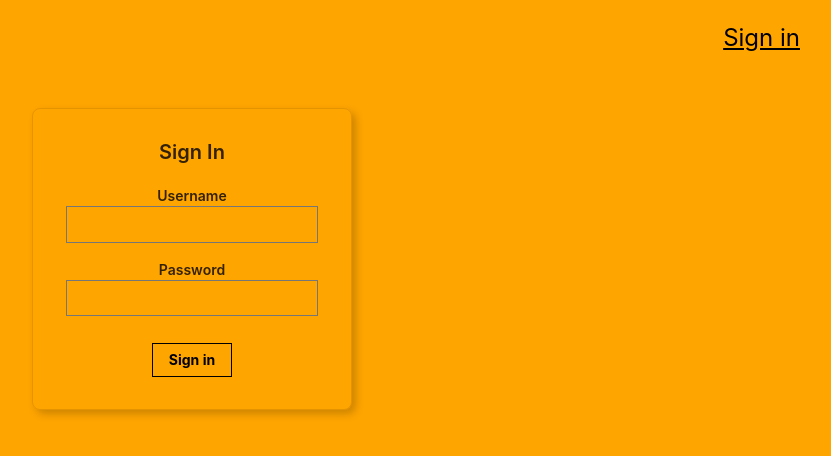
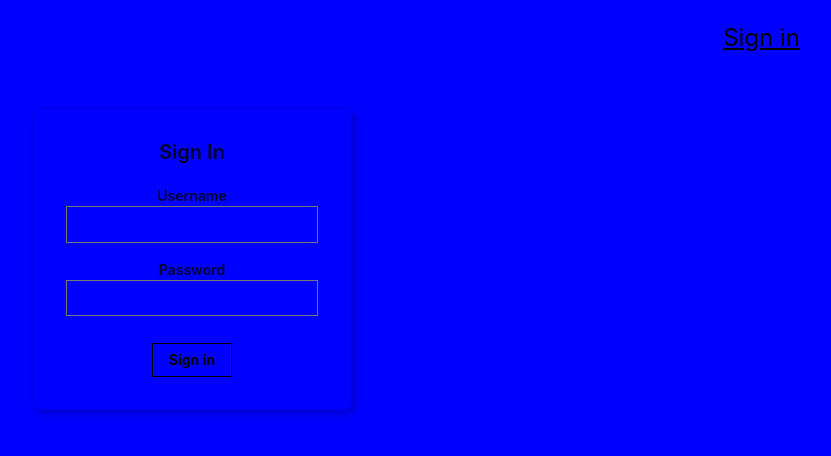
Before and after one commit to filip-p/demo-frontend-repository, a React (Create React App) app: page / in a window 1280 px wide. Shown: the top 456 px of the page, without its empty margins (448-1279 px from the left). Built offline with nearby package versions, Linux system fonts and the light colour scheme.

Commit message:
Change background to blue

```diff
--- a/src/index.css
+++ b/src/index.css
@@ -5,7 +5,7 @@ body {
     sans-serif;
   -webkit-font-smoothing: antialiased;
   -moz-osx-font-smoothing: grayscale;
-  background: orange;
+  background: blue;
 }
 
 code {
```
